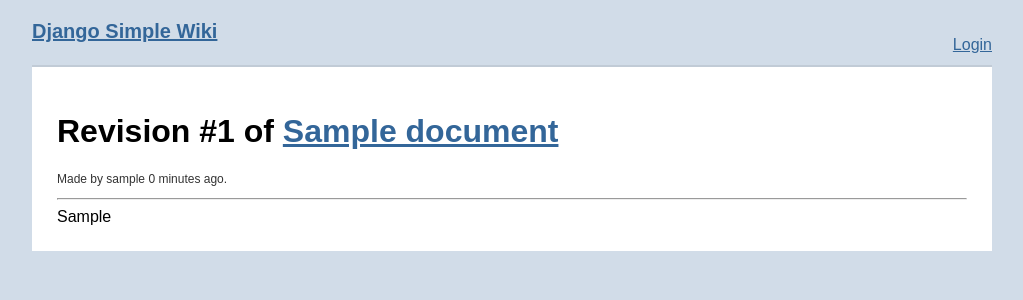
After one commit to berkerpeksag/django-simplewiki, a Django app: page /wiki/1/1/ in a window 1280 px wide. The commit adds this page. Shown: the top 300 px of the page, without its empty margins (128-1151 px from the left). Run offline with Django 3.2, Linux system fonts and the light colour scheme; tables that the repository leaves empty hold one stand-in row (values such as "Sample post").

Commit message:
Add revision model to save previous revisions of a document.

```diff
--- a/simplewiki/models.py
+++ b/simplewiki/models.py
@@ -37,9 +37,30 @@ class Document(models.Model):
 
         super().save(*args, **kwargs)
 
+        rev = Revision(
+            document=self, creator=self.creator, content=self.content,
+            rendered=self.rendered
+        )
+        rev.save()
+
     @models.permalink
     def get_absolute_url(self):
         return 'simplewiki.detail', (), {'slug': self.slug}
 
     def __str__(self):
         return self.title
+
+
+class Revision(models.Model):
+
+    document = models.ForeignKey(Document, related_name='revisions')
+    creator = models.ForeignKey(settings.AUTH_USER_MODEL, blank=True)
+    content = models.TextField(_('Content'))
+    rendered = models.TextField(blank=True, editable=False)  # HTML version of the content
+    created_on = models.DateTimeField(auto_now_add=True)
+
+    class Meta:
+        ordering = ('-created_on',)
+
+    def __str__(self):
+        return '<Revision #{} of "{}" by {}>'.format(self.id, self.document, self.creator)
--- a/simplewiki/templates/simplewiki/base.html
+++ b/simplewiki/templates/simplewiki/base.html
@@ -18,6 +18,7 @@
                 {% blocktrans with name=user.username %}
                 Welcome, {{ name }}. <a href="{{ logout }}">{{ _('Logout') }}</a>
                 {% endblocktrans %}
+                | <a href="{% url 'simplewiki.create' %}">{{ _('Create') }}</a>
             </p>
         {% else %}
             <p><a href="{% url 'django.contrib.auth.views.login' %}">{{ _('Login') }}</a></p>
--- a/simplewiki/templates/simplewiki/document_list.html
+++ b/simplewiki/templates/simplewiki/document_list.html
@@ -3,10 +3,7 @@
 {% block title %}{{ _('Pages') }}{% endblock %}
 
 {% block content %}
-    <h1>
-        {{ _('Pages') }}
-        [<a href="{% url 'simplewiki.create' %}">{{ _('Create') }}</a>]
-    </h1>
+    <h1>{{ _('Pages') }}</h1>
     <ul>
     {% for doc in docs %}
         <li><a href="{% url 'simplewiki.detail' slug=doc.slug %}">{{ doc.title }}</a></li>
--- /dev/null
+++ b/simplewiki/templates/simplewiki/revision_detail.html
@@ -0,0 +1,13 @@
+{% extends "simplewiki/base.html" %}
+
+{% block content %}
+    <h1>
+        Revision #{{ rev.id }} of
+        <a href="{% url 'simplewiki.detail' slug=rev.document.slug %}">{{ rev.document.title}}</a>
+    </h1>
+    <p id="doc-meta">
+        Made by {{ rev.creator }} {{ rev.created_on|timesince }} ago.
+    </p>
+    <hr>
+    {{ rev.rendered|safe }}
+{% endblock %}
--- a/simplewiki/urls.py
+++ b/simplewiki/urls.py
@@ -1,7 +1,8 @@
 from django.conf.urls import url
 
 from .views import (
-    DocumentIndex, DocumentCreate, DocumentDetail, DocumentUpdate
+    DocumentIndex, DocumentCreate, DocumentDetail, DocumentUpdate,
+    RevisionDetail,
 )
 
 urlpatterns = [
@@ -11,4 +12,6 @@ urlpatterns = [
         DocumentDetail.as_view(), name='simplewiki.detail'),
     url(r'^(?P<slug>[a-z0-9-]+)/edit/$',
         DocumentUpdate.as_view(), name='simplewiki.update'),
+    url(r'^(?P<slug>[a-z0-9-]+)/(?P<pk>[0-9]+)/$',
+        RevisionDetail.as_view(), name='simplewiki.revision'),
 ]
--- a/simplewiki/views.py
+++ b/simplewiki/views.py
@@ -3,7 +3,7 @@ from django.views.generic.edit import CreateView, UpdateView
 
 from .forms import DocumentForm
 from .mixins import LoginRequiredMixin
-from .models import Document
+from .models import Document, Revision
 
 
 class DocumentIndex(ListView):
@@ -16,6 +16,12 @@ class DocumentDetail(DetailView):
     queryset = Document.objects.published()
     context_object_name = 'doc'
     template_name = 'simplewiki/document_detail.html'
+
+
+class RevisionDetail(DetailView):
+    model = Revision
+    context_object_name = 'rev'
+    template_name = 'simplewiki/revision_detail.html'
 
 
 class DocumentCreate(LoginRequiredMixin, CreateView):
```
Also changed, not shown: simplewiki/templates/simplewiki/document_detail.html (+8 -2 lines).
